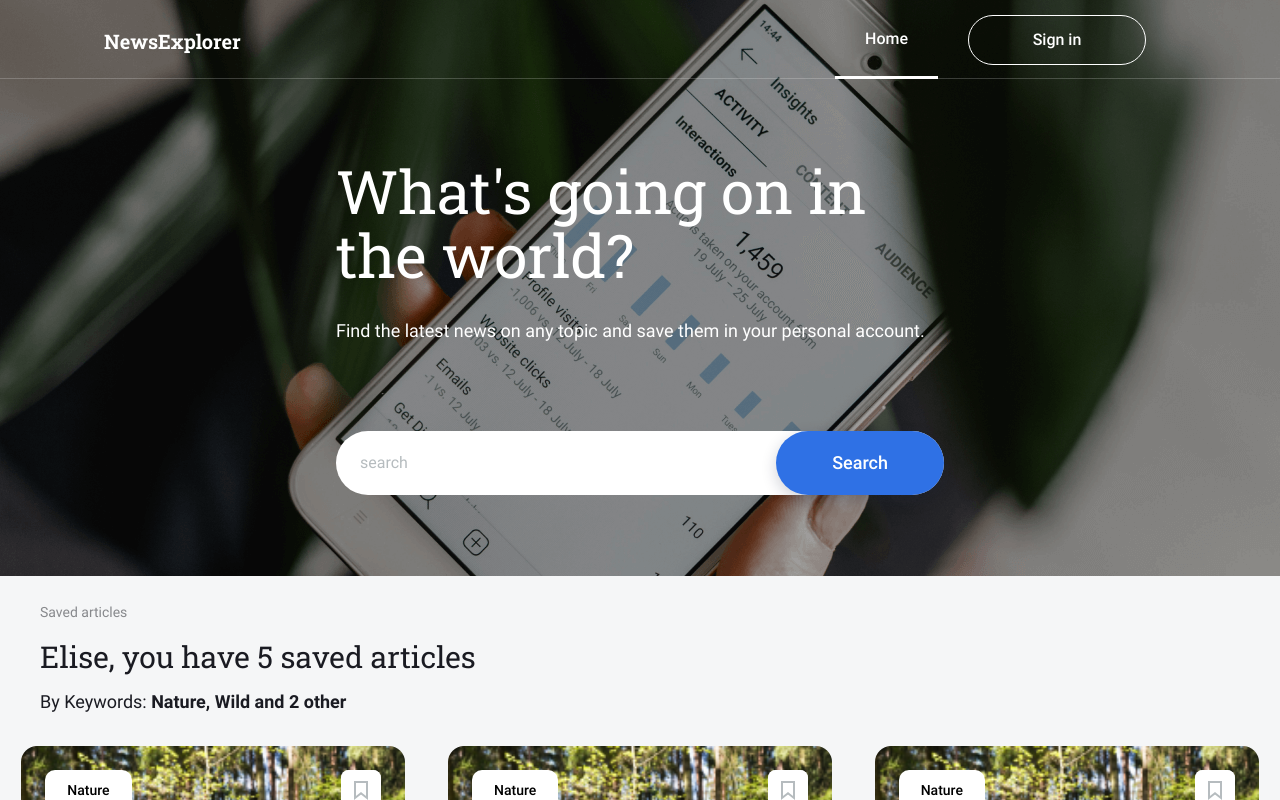
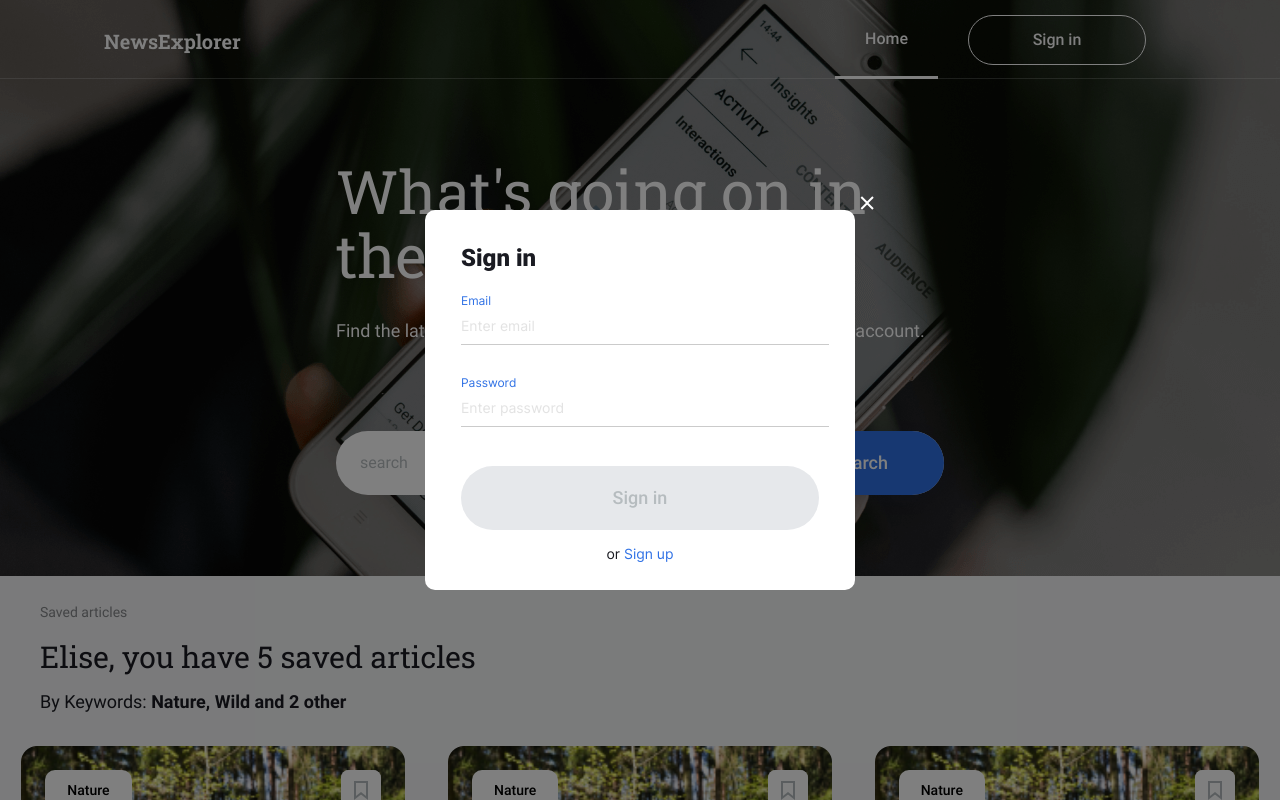
Before and after one commit to AhnafAhamed/news-explorer-frontend, a React (Create React App) app: page / in a window 1280 px wide. Both pictures are taken after a click on the element "Sign in". Shown: the top 800 px of the page. Built offline with nearby package versions, Linux system fonts and the light colour scheme.

Commit message:
feat: implement PopupWithForm design

```diff
--- a/src/components/App/App.js
+++ b/src/components/App/App.js
@@ -1,3 +1,4 @@
+import { useState } from "react";
 import About from "../About/About";
 import Footer from "../Footer/Footer";
 import FormInput from "../FormInput/FormInput";
@@ -9,10 +10,12 @@ import SearchResults from "../SearchResults/SearchResults";
 import "./App.css";
 
 function App() {
-  function hello(e) {
-    e.preventDefault();
-    console.log("button clicked");
+  const [isPopupOpen, setIsPopupOpen] = useState(false);
+
+  function handleSignInClick() {
+    setIsPopupOpen(true);
   }
+
   const initialValues = {
     email: "",
     password: "",
@@ -21,18 +24,19 @@ function App() {
   return (
     <div className="App">
       <Main>
-        <Hero />
+        <Hero onSignInClick={handleSignInClick} />
         <SavedNews />
         <SearchResults />
         <About />
         <Footer />
       </Main>
       <PopupWithForm
+        isOpen={isPopupOpen}
+        formName="signin"
         title="Sign in"
         buttonText="Sign in"
         initialValues={initialValues}
         redirectText="Sign up"
-        formSubmit={hello}
       >
         <FormInput
           label="Email"
@@ -49,11 +53,11 @@ function App() {
       </PopupWithForm>
 
       <PopupWithForm
+        formName="signup"
         title="Sign up"
         buttonText="Sign up"
         initialValues={initialValues}
         redirectText="Sign in"
-        formSubmit={hello}
       >
         <FormInput
           label="Email"
--- a/src/components/FormInput/FormInput.css
+++ b/src/components/FormInput/FormInput.css
@@ -0,0 +1,29 @@
+.form-input:not(:first-child) {
+  margin-top: 31px;
+}
+
+.form-input:last-of-type {
+  margin-bottom: 39px;
+}
+
+.form-input__label {
+  display: block;
+  font-family: "inter";
+  font-weight: 400;
+  font-size: 12px;
+  line-height: 14px;
+  color: #2f71e5;
+}
+
+.form-input__input {
+  border: none;
+  border-bottom: 1px solid #000;
+  width: 100%;
+  opacity: 0.2;
+  font-family: "inter";
+  font-weight: 400;
+  font-size: 14px;
+  line-height: 16px;
+  padding: 10px;
+  padding-left: 0px;
+}
--- a/src/components/Header/Header.js
+++ b/src/components/Header/Header.js
@@ -1,25 +1,27 @@
 import Navigation from "../Navigation/Navigation";
-import './Header.css'
+import "./Header.css";
 
-function Header () {
-
+function Header({ onSignInClick }) {
   function handleMenuClick() {
-        document.querySelector('.navigation').classList.add('navigation_mobile');
-        document.querySelector('.header').classList.add('header_mobile');
+    document.querySelector(".navigation").classList.add("navigation_mobile");
+    document.querySelector(".header").classList.add("header_mobile");
   }
 
   function handleCloseClick() {
-        document.querySelector('.navigation').classList.remove('navigation_mobile');
-        document.querySelector('.header').classList.remove('header_mobile');
+    document.querySelector(".navigation").classList.remove("navigation_mobile");
+    document.querySelector(".header").classList.remove("header_mobile");
   }
 
   return (
     <div className="header">
       <p className="header__logo">NewsExplorer</p>
-            <Navigation onMenuClick={handleMenuClick} onCloseClick={handleCloseClick}/>
+      <Navigation
+        onMenuClick={handleMenuClick}
+        onCloseClick={handleCloseClick}
+        onSignInClick={onSignInClick}
+      />
     </div>
-
-    )
+  );
 }
 
 export default Header;
--- a/src/components/Hero/Hero.js
+++ b/src/components/Hero/Hero.js
@@ -2,17 +2,20 @@ import "./Hero.css";
 import Header from "../Header/Header";
 import SearchForm from "../SearchForm/SearchForm";
 
-function Hero() {
+function Hero({ onSignInClick }) {
   return (
     <div className="hero">
-            <Header />
+      <Header onSignInClick={onSignInClick} />
       <div className="hero__text">
         <h1 className="hero__title">What's going on in the world?</h1>
-                <p className="hero__description">Find the latest news on any topic and save them in your personal account.</p>
+        <p className="hero__description">
+          Find the latest news on any topic and save them in your personal
+          account.
+        </p>
       </div>
-            <SearchForm/>
+      <SearchForm />
     </div>
-    )
+  );
 }
 
 export default Hero;
--- a/src/components/Navigation/Navigation.js
+++ b/src/components/Navigation/Navigation.js
@@ -1,18 +1,37 @@
-import './Navigation.css';
-import menu from '../../images/menu.svg';
-import close from '../../images/close.svg';
+import "./Navigation.css";
+import menu from "../../images/menu.svg";
+import close from "../../images/close.svg";
 
-function Navigation({onMenuClick, onCloseClick}) {
-    return (
-        <nav className="navigation ">
-            <p className="navigation__item  navigation__item_home navigation__item_active">Home</p>
-            <p className="navigation__item navigation__item_article">Saved Articles</p>
-            <p className="navigation__item navigation__item_signin">Sign in</p>
-            <p className="navigation__item navigation__item_signout">Sign Out</p>
-            <img src={menu} onClick={onMenuClick} alt="menu" className="navigation__item navigation__menu-mobile" />
-            <img src={close} onClick={onCloseClick} alt="close" className="navigation__close-mobile" />
-        </nav>
-    )
+function Navigation({ onMenuClick, onCloseClick, onSignInClick }) {
+  return (
+    <nav className="navigation ">
+      <p className="navigation__item  navigation__item_home navigation__item_active">
+        Home
+      </p>
+      <p className="navigation__item navigation__item_article">
+        Saved Articles
+      </p>
+      <p
+        className="navigation__item navigation__item_signin"
+        onClick={onSignInClick}
+      >
+        Sign in
+      </p>
+      <p className="navigation__item navigation__item_signout">Sign Out</p>
+      <img
+        src={menu}
+        onClick={onMenuClick}
+        alt="menu"
+        className="navigation__item navigation__menu-mobile"
+      />
+      <img
+        src={close}
+        onClick={onCloseClick}
+        alt="close"
+        className="navigation__close-mobile"
+      />
+    </nav>
+  );
 }
 
 export default Navigation;
--- a/src/components/Popup/Popup.css
+++ b/src/components/Popup/Popup.css
@@ -0,0 +1,53 @@
+.popup {
+  display: none;
+  position: fixed;
+  left: 0px;
+  top: 0px;
+  min-width: 100%;
+  height: 100%;
+  overflow: auto;
+  background-color: rgba(0, 0, 0, 0.5);
+  align-items: center;
+  justify-content: center;
+}
+
+.popup_open {
+  display: flex;
+}
+
+.popup__container {
+  display: flex;
+  flex-direction: column;
+  width: calc(430px - (36px * 2));
+  margin: auto;
+  padding: 34px 36px 28px;
+  background: #fff;
+  border-radius: 10px;
+  position: relative;
+  text-align: left;
+}
+
+.popup__title {
+  font-family: "roboto";
+  font-weight: 900;
+  font-size: 24px;
+  line-height: 28px;
+  color: #1a1b22;
+  margin: 0px;
+  margin-bottom: 22px;
+}
+
+.popup__close-button {
+  position: absolute;
+  top: -27px;
+  right: -32px;
+  border: none;
+  background-image: url(../../images/close.svg);
+  background-color: transparent;
+  background-repeat: no-repeat;
+  background-position: center;
+  height: 40px;
+  width: 40px;
+  padding: 0px;
+  cursor: pointer;
+}
--- a/src/components/Popup/Popup.js
+++ b/src/components/Popup/Popup.js
@@ -1,14 +1,15 @@
 import "./Popup.css";
 
-function Popup({children}) {
+function Popup({ children, formName, isOpen, title }) {
   return (
-        <div className="popup">
+    <div className={`popup popup__${formName} ${isOpen ? "popup_open" : ""}`}>
       <div className="popup__container">
+        <h6 className="popup__title">{title}</h6>
         {children}
         <button className="popup__close-button"></button>
       </div>
     </div>
-    )
+  );
 }
 
 export default Popup;
--- a/src/components/PopupWithForm/PopupWithForm.css
+++ b/src/components/PopupWithForm/PopupWithForm.css
@@ -0,0 +1,36 @@
+.popup-with-form {
+  text-align: left;
+}
+
+.popup-with-form__submit-button {
+  width: 100%;
+  border: none;
+  font-family: "roboto";
+  font-weight: 500;
+  font-size: 18px;
+  line-height: 24px;
+  color: #b6bcbf;
+  background-color: #e6e8eb;
+  padding: 20px;
+  border-radius: 100px;
+}
+
+.popup-with-form__redirect {
+  font-family: "inter";
+  font-weight: 400;
+  font-size: 14px;
+  line-height: 16px;
+  color: #1a1b22;
+  margin: 0px;
+  margin-top: 16px;
+  text-align: center;
+  cursor: pointer;
+}
+
+.popup-with-form__redirect_text {
+  color: #2f71e5;
+}
+
+.popup-with-form__redirect_text:hover {
+  font-weight: 500;
+}
--- a/src/components/PopupWithForm/PopupWithForm.js
+++ b/src/components/PopupWithForm/PopupWithForm.js
@@ -13,6 +13,8 @@ function PopupWithForm({
   initialValues,
   children,
   formSubmit,
+  formName,
+  isOpen,
 }) {
   const [form, setForm] = useState(initialValues);
 
@@ -22,8 +24,12 @@ function PopupWithForm({
     setForm({ ...form, [name]: value });
   };
   return (
-    <Popup onSubmit={formSubmit}>
-      <h6 className="popup-with-form__title">{title}</h6>
+    <Popup
+      title={title}
+      isOpen={isOpen}
+      onSubmit={formSubmit}
+      formName={formName}
+    >
       <form action="POST" className="popup-with-form__form">
         <FormContext.Provider value={{ form, handleFormChange }}>
           {children}
@@ -33,7 +39,10 @@ function PopupWithForm({
         </button>
       </form>
 
-      <p className="popup-with-form__redirect">or {redirectText}</p>
+      <p className="popup-with-form__redirect">
+        or{" "}
+        <span className="popup-with-form__redirect_text">{redirectText}</span>{" "}
+      </p>
     </Popup>
   );
 }
```
Lines whose indentation alone changed are shown as unchanged.
